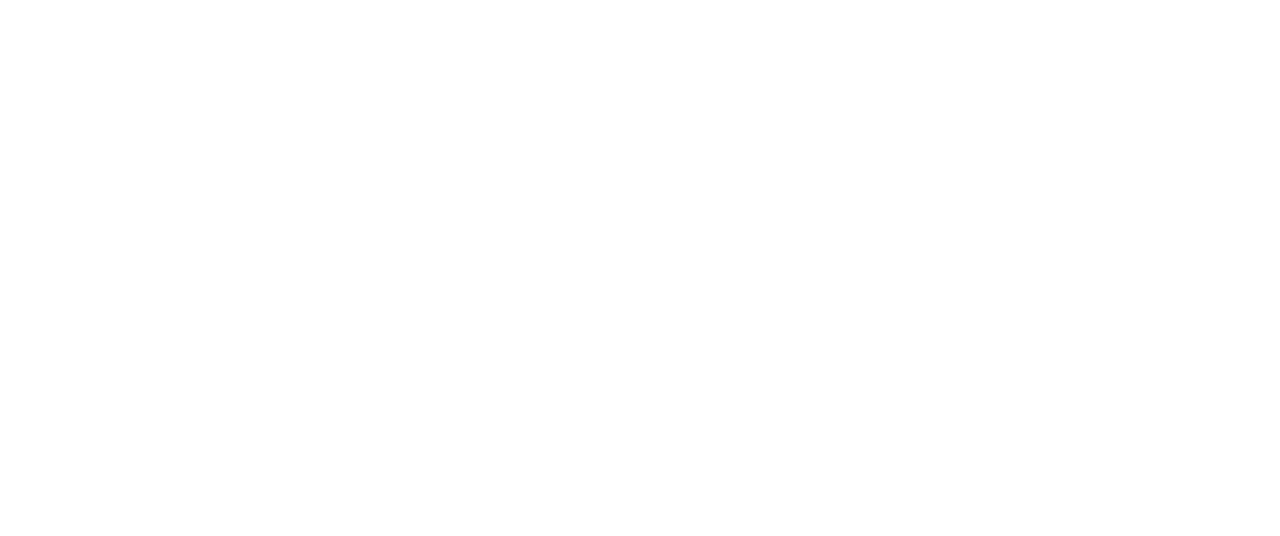
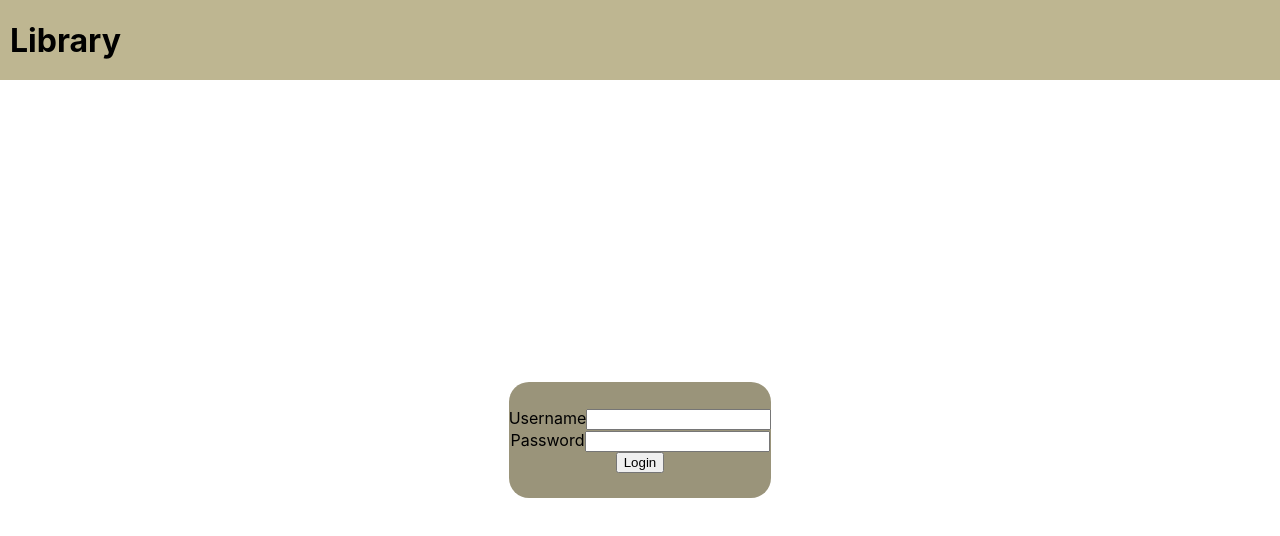
Before and after one commit to DicedBread/LibraryManagerProject, a React (Create React App) app in the folder library_manager_client/: page /login in a window 1280 px wide. Before the commit this address had no page. Shown: the top 536 px of the page. Built offline with nearby package versions, Linux system fonts and the light colour scheme; no server answers.

Commit message:
basic login form layout

```diff
--- a/library_manager_client/src/App.js
+++ b/library_manager_client/src/App.js
@@ -10,20 +10,14 @@
 function App() {
   return (
     <BrowserRouter>
+    <Header />
       <Routes>
-        <Route path='/' element={<Index />} />
+        <Route path='/' element={<BookContent />} />
+        <Route path='/login' element={<Login />}/>
       </Routes>
     </BrowserRouter>
   );
 }
 
-function Index(){
-  return (
-    <div className='app'>
-      <Header />
-      <BookContent />
-    </div>
-  );
-}
 
 export default App;
--- a/library_manager_client/src/account/Login.tsx
+++ b/library_manager_client/src/account/Login.tsx
@@ -1,35 +1,47 @@
 import React, { ChangeEvent, HtmlHTMLAttributes, useState } from "react";
 import "../style/App.css"
 
-interface login{
-    username : string;
+interface Login{
+    email : string;
     password : string;
 }
 
 function Login(){
-    const [inputs, setInputs] = useState<login>();
+    const [inputs, setInputs] = useState<Login>({ email: "", password: "" });
 
     const handleSubmit = () => {
-        alert("name entered " + inputs?.username);
+        // let url : string = process.env.REACT_APP_SERVER_URL + "/api/login'"
+        // fetch(url, {
+        //     method: 'POST',
+        //     headers: {
+        //         'Content-Type': 'application/json',
+        //         'email': inputs.email,
+        //         'password': inputs.password,
+        //     }
+        // })
+        // .then(response => response.json())
+        // .then(data => {
+        //     console.log('Success:', data);
+        // })
+        // .catch((error) => {
+        //     console.error('Error:', error);
+        // });
     }
 
     const handleChange = (event : ChangeEvent<HTMLInputElement>) => {
-        // const valueTarget = event.target
-        // const name = valueTarget.name;
-        // const value = valueTarget.value;
-        // setInputs(valueTarget => ({...valueTarget, [name]: value}));
-        const {name, value} = event.currentTarget;
-        setInputs({[name]: value } as Pick<login, keyof login>);
+        const {name, value} = event.target
+        setInputs(prevInputs => ({...prevInputs, [name]: value}));
     }
 
     return (
-        <form className="formBase" onSubmit={handleSubmit}>
-            <label htmlFor="username">
+        <div className="formBase">
+        <form className="" onSubmit={handleSubmit}>
+            <label htmlFor="email">
                 Username
                 <input
                     type="text"
-                    name="username"
-                    value={inputs?.username || ""}
+                    name="email"
+                    value={inputs?.email || ""}
                     onChange={handleChange}
                 />
             </label>
@@ -45,6 +57,7 @@
             </label>
             <button type="submit">Login</button>
         </form>
+        </div>
     );
 }
 
--- a/library_manager_client/src/index.js
+++ b/library_manager_client/src/index.js
@@ -4,7 +4,13 @@
 import App from './App';
 import reportWebVitals from './reportWebVitals';
 
+
 const root = ReactDOM.createRoot(document.getElementById('root'));
+if(process.env.REACT_APP_SERVER_URL == null) {
+  console.log("api domain env varible (REACT_APP_SERVER_URL) undefined");
+  process.exit();
+}
+
 root.render(
   <React.StrictMode>
     <App />
--- a/library_manager_client/src/style/App.css
+++ b/library_manager_client/src/style/App.css
@@ -1,3 +1,14 @@
+body{
+  min-width: 100vw;
+  min-height: 100vh;
+}
+
+#root{
+  min-width: 100vw;
+  min-height: 100vh;
+  display: flex;
+  flex-direction: column;
+}
 
 .header{
   background-color: rgb(190, 182, 145);
@@ -31,8 +42,7 @@
   border-radius: 5px;
   width: 20vw;
   height: auto;
-  /* min-width: 100px; */
-  /* max-width: 200px; */
+
 }
 
 .bookModule p{
--- a/library_manager_client/src/style/Form.css
+++ b/library_manager_client/src/style/Form.css
@@ -10,12 +10,22 @@
 }
 
 .formBase{
+    height: max-content;
+    flex-grow: 1;
+    display: flex;
+    align-items: center;
+    justify-items: center;
+    justify-content: center;
+}
+
+.formBase form{
+    margin: auto;
+    max-width: 300px;
+    display: flex;
     border: 1px black;
     background-color: rgb(154, 148, 122);
-    max-width: 300px;
-    display: flex;
+    padding: 2% 0;
+    border-radius: 20px;
     flex-direction: column;
     align-items: center;
-    padding: 2% 0;
-    border-radius: 20px;
 }
```
